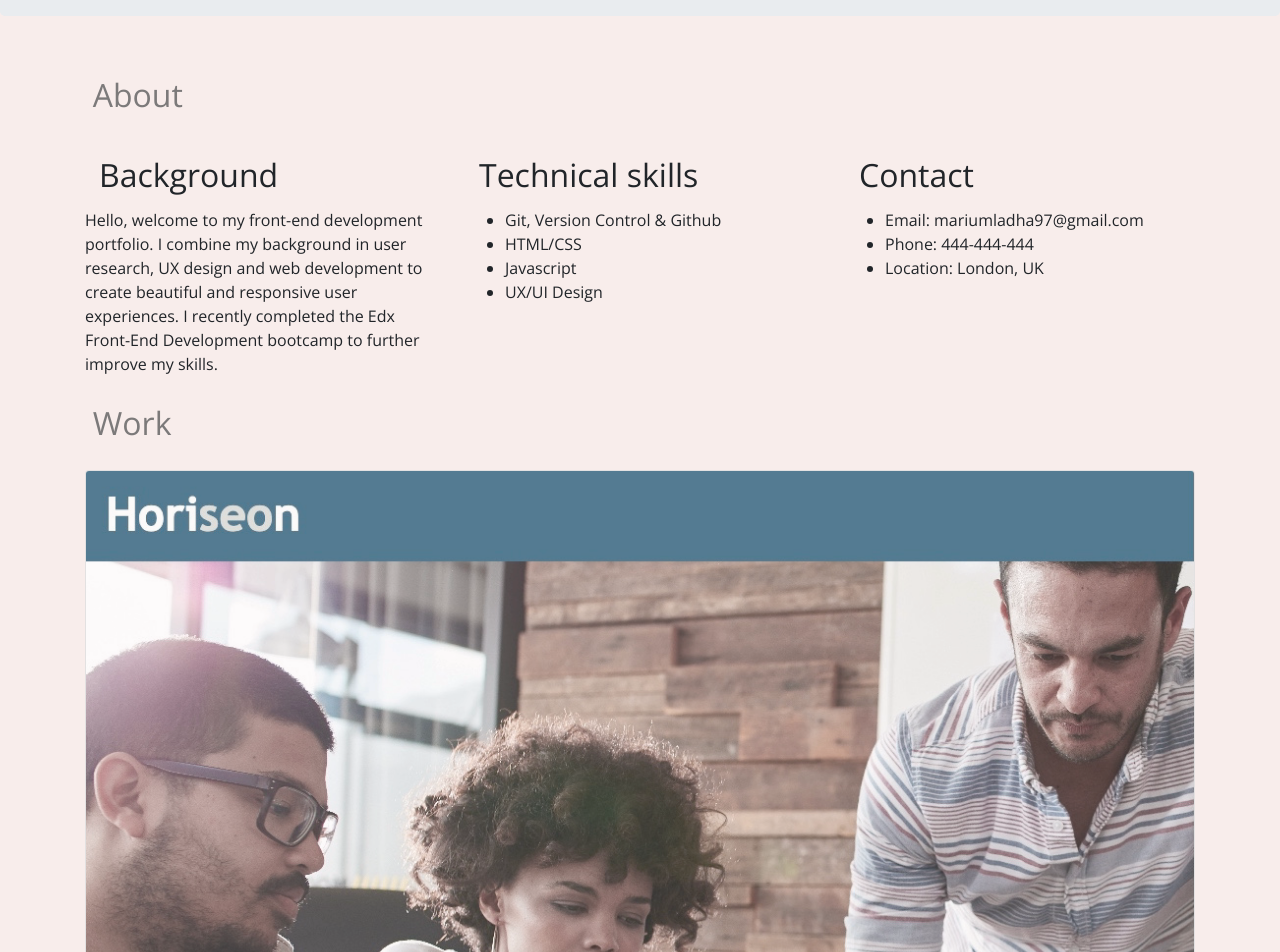
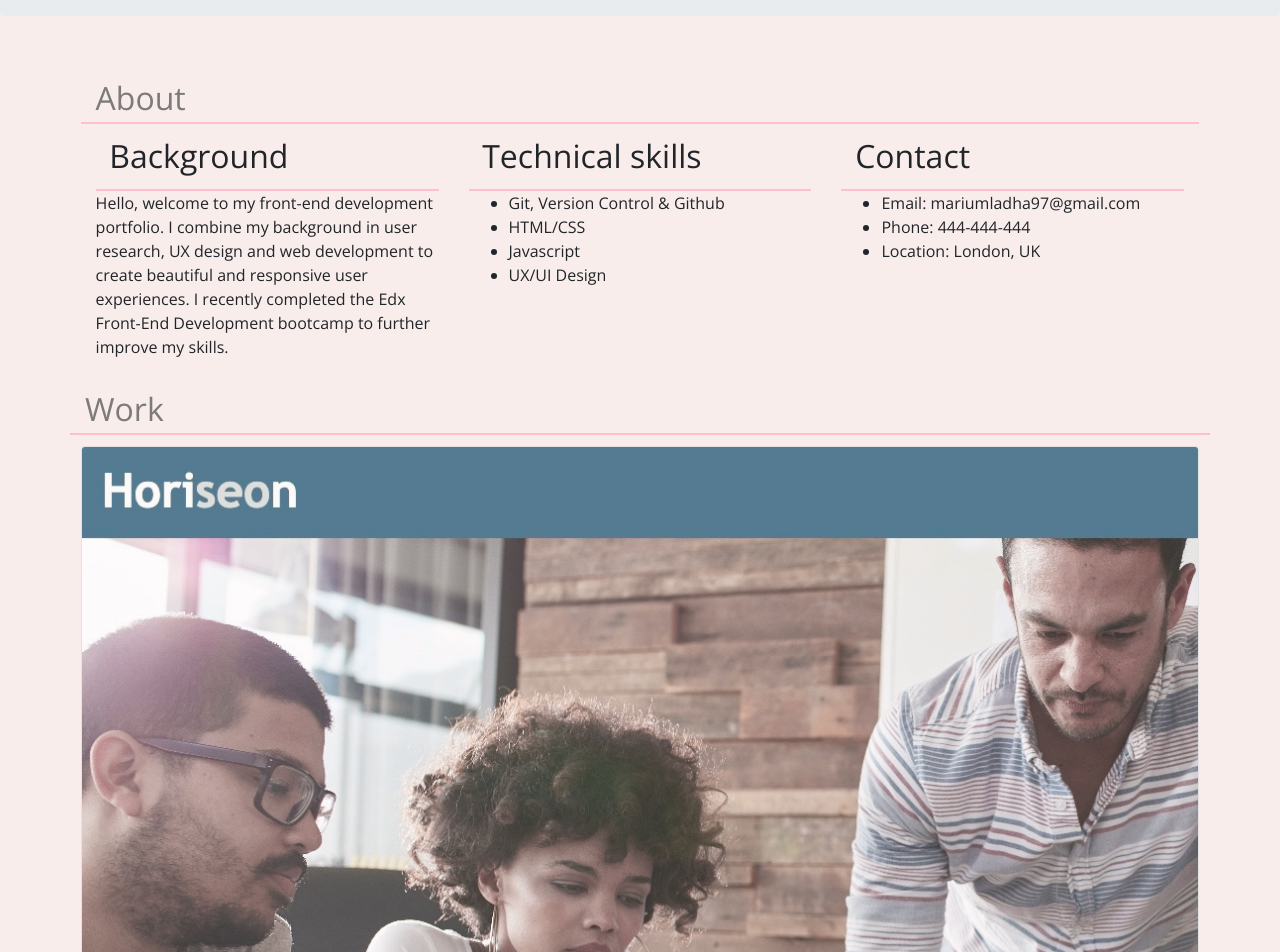
Before and after one commit to mariuml/bootstrap-portfolio, a plain HTML site: page index.html in a window 1280 px wide. Shown: the part 440-1392 px from the top of the page. Drawn offline with nearby package versions, Linux system fonts and the light colour scheme.

Commit message:
Added some borders to headings and fixed broken navbar link

```diff
--- a/css/style.css
+++ b/css/style.css
@@ -61,7 +61,7 @@
   font-size: 200%;
   font-family: 'Open Sans', sans-serif;
   color: var(--theme-color-1);
-  padding: 2%;
+  border-bottom: 2px solid var(--theme-color-2);
 
 }
 
@@ -69,6 +69,7 @@
 
 h2 {
   padding: 4%;
+  border-bottom: 2px solid var(--theme-color-2);
 }
 
 .small-project {
@@ -76,14 +77,16 @@ h2 {
   width: 500px;
 }
 
-
+#skills-section {
+  padding: 2%;
+}
 
 /* Image hover effects */
 
 
 
 .project {
-
+padding: 1%;
   opacity: 0.8;
 
 }
--- a/index.html
+++ b/index.html
@@ -27,7 +27,7 @@
           <a class="nav-link" href="#work-section"> My work </a>
         </li>
         <li class="nav-item">
-          <a class="nav-link" href="#contact-section"> Contact me </a>
+          <a class="nav-link" href="#skills-section"> Contact me </a>
         </li>
         <li class="nav-item">
           <a class="nav-link" href="#insert-resume-link"> Resume </a>
```
